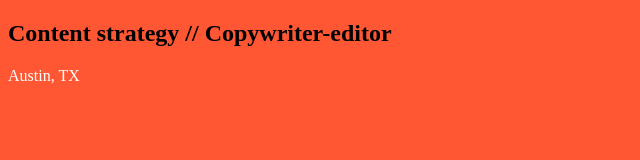
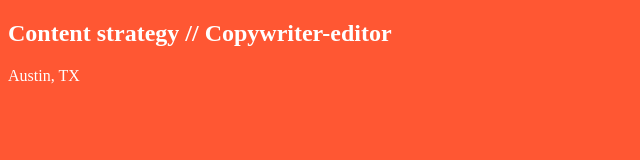
Before and after one commit to camkjohnson/camkjohnson.github.io, a plain HTML site: page unit_1/index.html in a window 1280 px wide. Shown: the whole page, without its empty margins (0-640 px from the left). Drawn offline with Linux system fonts and the light colour scheme.

Commit message:
more changes

```diff
--- a/unit_1/css/style.css
+++ b/unit_1/css/style.css
@@ -1,6 +1,6 @@
 body {
 	background-color: #FF5733;
 }
-h1, p {
+h2, p {
 	color: white;
 }
```
